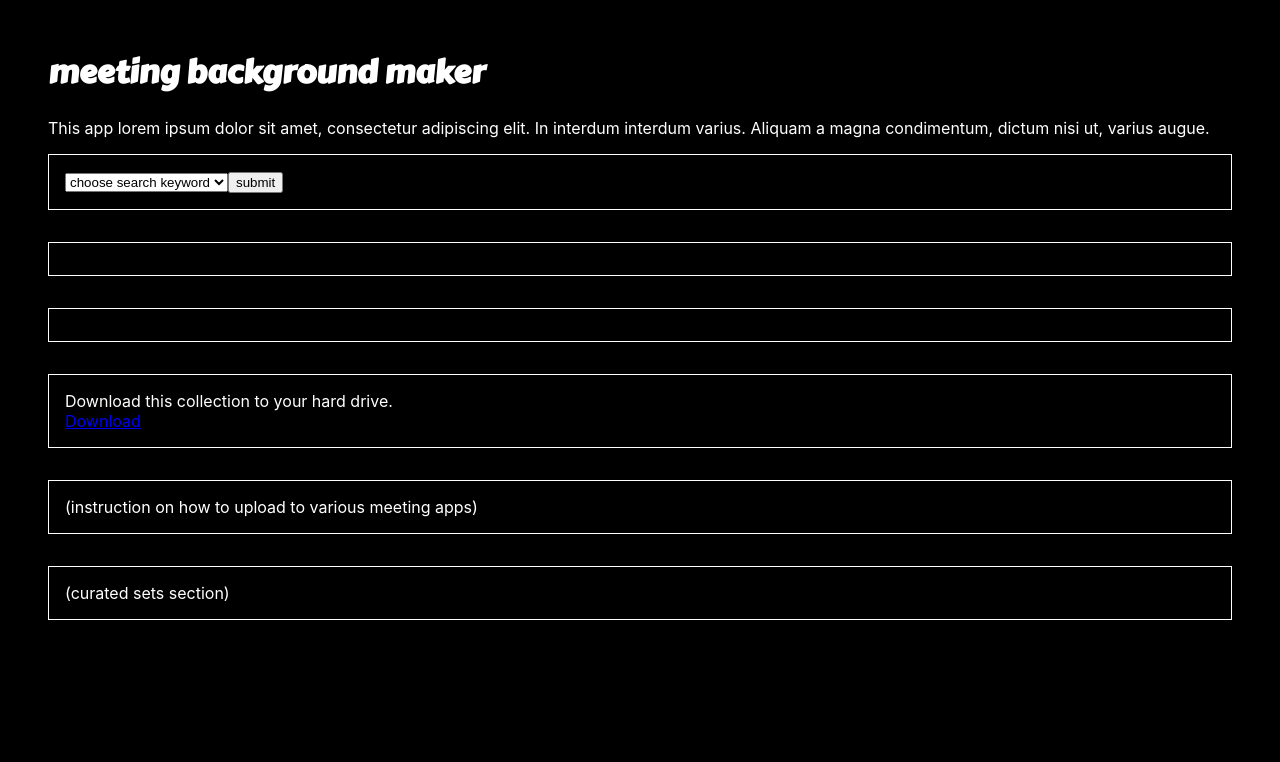
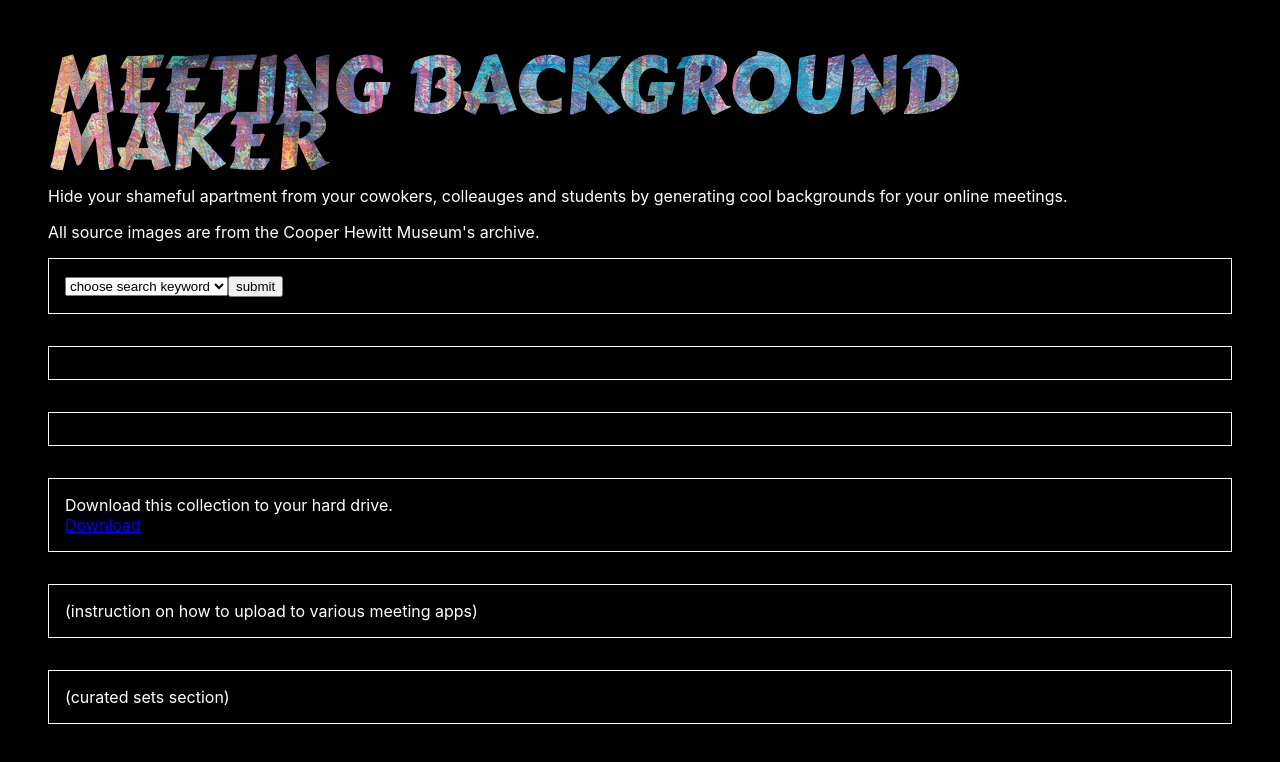
Before and after one commit to snphillips/meeting-background-maker-client, a React (Create React App) app: page / in a window 1280 px wide. Shown: the top 762 px of the page. Built offline with nearby package versions, Linux system fonts and the light colour scheme.

Commit message:
applied clip text to header style

```diff
--- a/package.json
+++ b/package.json
@@ -3,6 +3,7 @@
   "version": "0.1.0",
   "private": true,
   "dependencies": {
+    "@emotion/core": "^10.0.28",
     "@testing-library/jest-dom": "^4.2.4",
     "@testing-library/react": "^9.3.2",
     "@testing-library/user-event": "^7.1.2",
@@ -11,7 +12,8 @@
     "lodash": "^4.17.15",
     "react": "^16.13.1",
     "react-dom": "^16.13.1",
-    "react-scripts": "3.4.1"
+    "react-scripts": "3.4.1",
+    "react-spinners": "^0.8.3"
   },
   "scripts": {
     "start": "react-scripts start",
--- a/src/App.js
+++ b/src/App.js
@@ -17,9 +17,10 @@ export default class App extends Component {
 
     this.state = {
       loading: false, // the loading spinner
+      // loading: true, // the loading spinner
       // serverSource: 'https://art-thief.herokuapp.com/searchbytag',
       // serverSource: 'http://localhost:3000/searchbytag',
-      value: 'candy',
+      value: 'sidewall',
       preSelectedImages: [],
       selectedImages: [],
       imageURL: "",
@@ -55,7 +56,7 @@ export default class App extends Component {
 
 
   cooperHewittSearchByTagFromAPI() {
-    // this.setState({loading: true})
+    this.setState({loading: true})
 
     // ${this.state.value} is whatever keyword the user chooses from the dropdown menu
     // The "response" does the following:
@@ -72,7 +73,7 @@ export default class App extends Component {
 
         console.log(`The search value is:`, this.state.value, `and there are`, (response.data.objects).length, `objects.`)
 
-        // this.setState({loading: false});
+        this.setState({loading: false});
         // this.setState({displayPlaceholderImage: {"display": "none"}})
         this.setState({displayArtResultImage: {"display": "block"}})
         this.setState({imageURL: response.data.objects[0].images[0].z.url})
@@ -103,6 +104,7 @@ export default class App extends Component {
       <Filters handleDropdownChange={this.handleDropdownChange}
                handleDropdownSubmit={this.handleDropdownSubmit}
                parent_state={this.state}
+               loading={this.state.loading}
                />
       <Results parentState={this.state}
                preSelectedImages={this.state.preSelectedImages}
--- a/src/Filters.js
+++ b/src/Filters.js
@@ -1,31 +1,26 @@
 import React, { Component } from 'react';
 // the spinner in an npm package
-// import LoadingSpinner from './LoadingSpinner';
+import { css } from "@emotion/core";
+import LoadingSpinner from './LoadingSpinner';
 
 export default class Filters extends Component {
   render() {
     return (
 
-    <form className="component"
-    onSubmit={this.props.handleDropdownSubmit}
-    >
+    <div className="component">
+      <form onSubmit={this.props.handleDropdownSubmit}>
 
       <select id="tag"
               value={this.props.parent_state.value}
               onChange={this.props.handleDropdownChange}
               >
 
-        <option value="exoticism">choose search keyword</option>
-        <option className="dropdown-item-style" value="sidewall">sidewall</option>
-        <option className="dropdown-item-style" value="floor">floor</option>
-        <option className="dropdown-item-style" value="graphic design">graphic design</option>
-        <option className="dropdown-item-style" value="pattern">pattern</option>
-        <option className="dropdown-item-style" value="wall covering">wall covering</option>
-        <option className="dropdown-item-style" value="wallpaper">wallpaper</option>
-        <option className="dropdown-item-style" value="wall hanging">wall hanging</option>
-        <option className="dropdown-item-style" value="textile design">textile desgin</option>
-        <option className="dropdown-item-style" value="domestic interior">domestic interior</option>
-        <option className="dropdown-item-style" value="carpet">carpet</option>
+        <option value="sidewall">choose search keyword</option>
+        <option className="dropdown-item-style" value="sidewall">sidewall 90</option>
+        <option className="dropdown-item-style" value="carpet design">carpet design 9</option>
+        <option className="dropdown-item-style" value="wallcovering">wallcovering 94</option>
+        <option className="dropdown-item-style" value="wallpaper">wallpaper 21</option>
+        <option className="dropdown-item-style" value="textile design">textile design 79</option>
 
       </select>
 
@@ -37,11 +32,13 @@ export default class Filters extends Component {
 
     </form>
 
+    <LoadingSpinner loading={this.props.loading} />
+    </div>
+
     );
   }
 }
 
-      // <LoadingSpinner loading={this.props.loading} />
 
         // <option className="dropdown-item-style" value="graphic designers">graphic designers</option>
         // <option className="dropdown-item-style" value="industrial design">industrial design</option>
--- a/src/Header.js
+++ b/src/Header.js
@@ -3,8 +3,9 @@ import React from 'react';
 function Header() {
   return (
     <div>
-      <h1 className="header">meeting background maker</h1>
-      <p>This app lorem ipsum dolor sit amet, consectetur adipiscing elit. In interdum interdum varius. Aliquam a magna condimentum, dictum nisi ut, varius augue.</p>
+      <div className="header clip-text">meeting background maker</div>
+      <p>Hide your shameful apartment from your cowokers, colleauges and students by generating cool backgrounds for your online meetings.</p>
+      <p>All source images are from the Cooper Hewitt Museum's archive.</p>
     </div>
   );
 }
--- /dev/null
+++ b/src/LoadingSpinner.js
@@ -0,0 +1,33 @@
+import React from 'react';
+//react-spinners is an npm package
+import { css } from "@emotion/core";
+import { BeatLoader } from 'react-spinners';
+
+const override = css`
+    display: block;
+    margin: 0 auto;
+    border-color: red;
+`;
+
+
+
+console.log("spinner")
+
+export default class LoadingSpinner extends React.Component {
+
+
+  render() {
+    return (
+      <span className='sweet-loading'>
+        <BeatLoader
+          className={override}
+          sizeUnit={"px"}
+          // size={32}
+          height={32}
+          color={'#fff'}
+          loading={this.props.loading}
+        />
+      </span>
+    )
+  }
+}
--- a/src/index.css
+++ b/src/index.css
@@ -25,8 +25,18 @@ p {
 }
 
 .header {
-  color: #fff;
   font-family: 'Carter One', sans-serif;
+  font-size: 5rem;
+  line-height: .7;
+  text-transform: uppercase;
+  padding-top: 10px;
+}
+
+.clip-text {
+ color: #fff;
+ -webkit-text-fill-color: transparent;
+ background: url("/images/scenic-wallpaper.png") repeat;
+ -webkit-background-clip: text;
 }
 
 .component {
```
Also changed, not shown: .babelrc (added), public/images/scenic-wallpaper.png (added), src/.babelrc (added), 1 other file (tests, documents, lock files or other folders).
